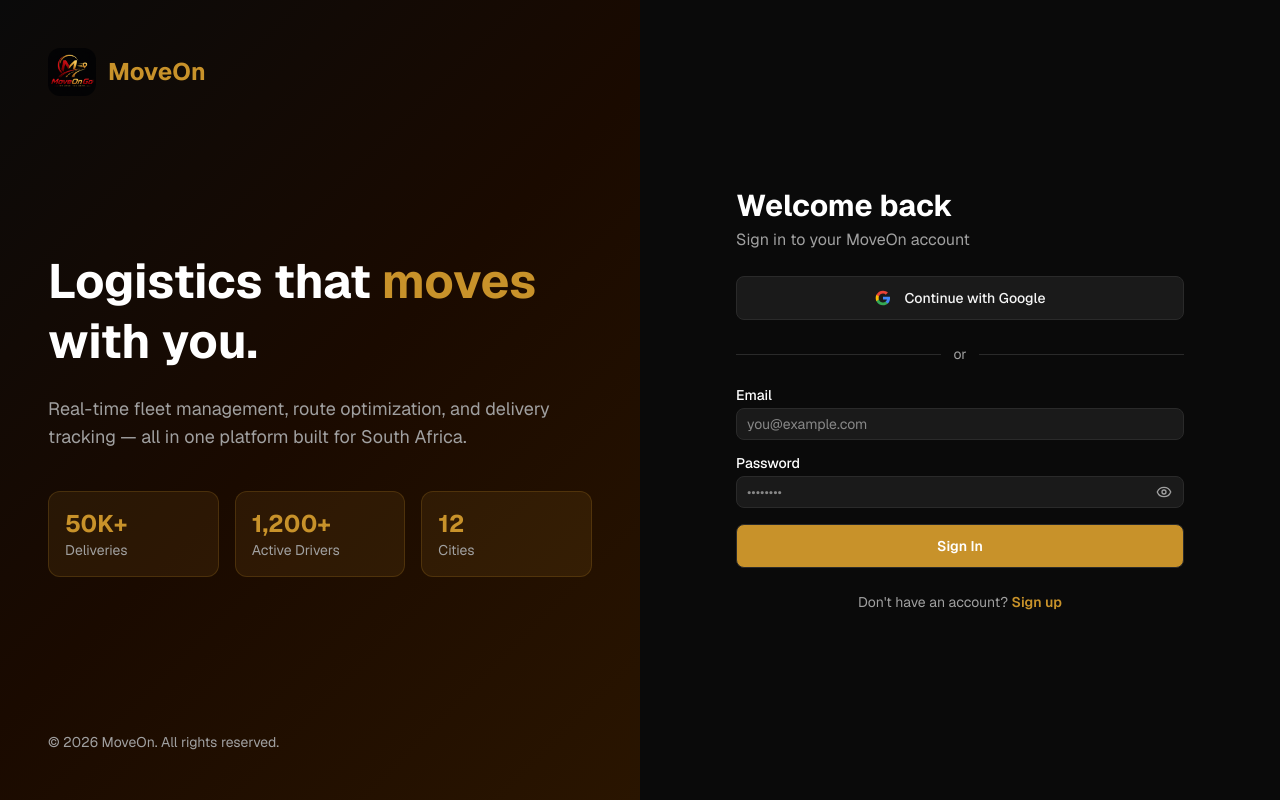
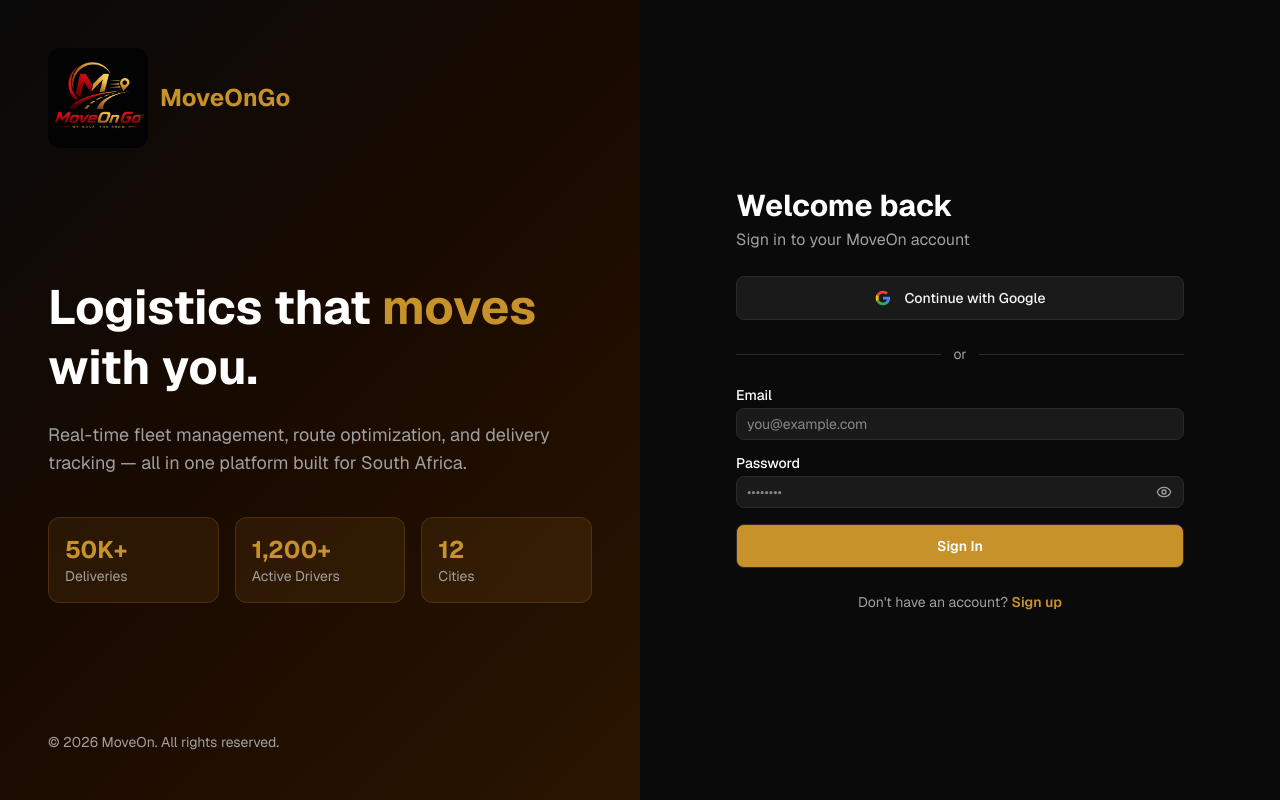
Before and after one commit to 141800764-ux/moveon, a Next.js app: page /sign-in in a window 1280 px wide. Built offline with nearby package versions, Linux system fonts and the light colour scheme.

Commit message:
fix logo and MoveOnGo

```diff
--- a/app/(auth)/layout.tsx
+++ b/app/(auth)/layout.tsx
@@ -19,15 +19,15 @@
           <Image
             src="/images/MoveOnLogo.png"
             alt="MoveOn"
-            width={48}
-            height={48}
+            width={100}
+            height={100}
             className="rounded-xl"
           />
           <span
             className="text-2xl font-bold"
             style={{ color: "var(--gold)" }}
           >
-            MoveOn
+            MoveOnGo
           </span>
         </div>
 
--- a/app/layout.tsx
+++ b/app/layout.tsx
@@ -15,7 +15,7 @@
 });
 
 export const metadata: Metadata = {
-  title: "MoveOn — Logistics Platform",
+  title: "MoveOnGo — Logistics Platform",
   description: "Real-time fleet management and delivery tracking",
 };
 
```
